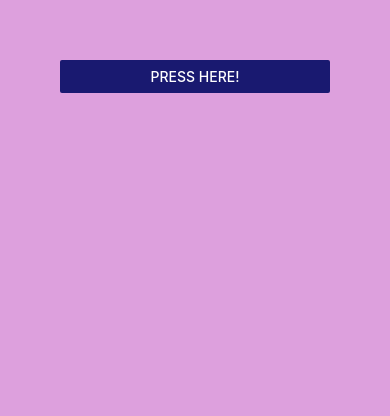
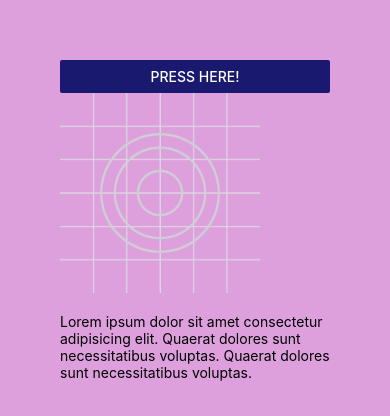
Before and after one commit to SaputraUta/learn-react-native, a React Native app: screen / in a window 390 px wide. Shown: the top 416 px of the page. Built offline with nearby package versions, Linux system fonts and the light colour scheme.

Commit message:
Pressable

```diff
--- a/App.js
+++ b/App.js
@@ -1,9 +1,24 @@
-import { View, Button} from "react-native";
+import { View, Button, Text, Image, Pressable } from "react-native";
 const logoImg = require("./assets/adaptive-icon.png");
 export default function App() {
   return (
     <View style={{ flex: 1, backgroundColor: "plum", padding: 60 }}>
-      <Button title="Press here!" color="midnightblue" onPress={() => alert('Pressed!')} disabled={false} />
+      <Button
+        title="Press here!"
+        color="midnightblue"
+        onPress={() => alert("Pressed!")}
+        disabled={false}
+      />
+      <Pressable onPress={() => alert("Image Pressed in!")}>
+        <Image source={logoImg} style={{ width: 200, height: 200 }} />
+      </Pressable>
+      <Pressable onPress={() => alert("Text Pressed!")}>
+        <Text style={{ marginTop: 20 }}>
+          Lorem ipsum dolor sit amet consectetur adipisicing elit. Quaerat
+          dolores sunt necessitatibus voluptas. Quaerat dolores sunt
+          necessitatibus voluptas.
+        </Text>
+      </Pressable>
     </View>
   );
 }
```
